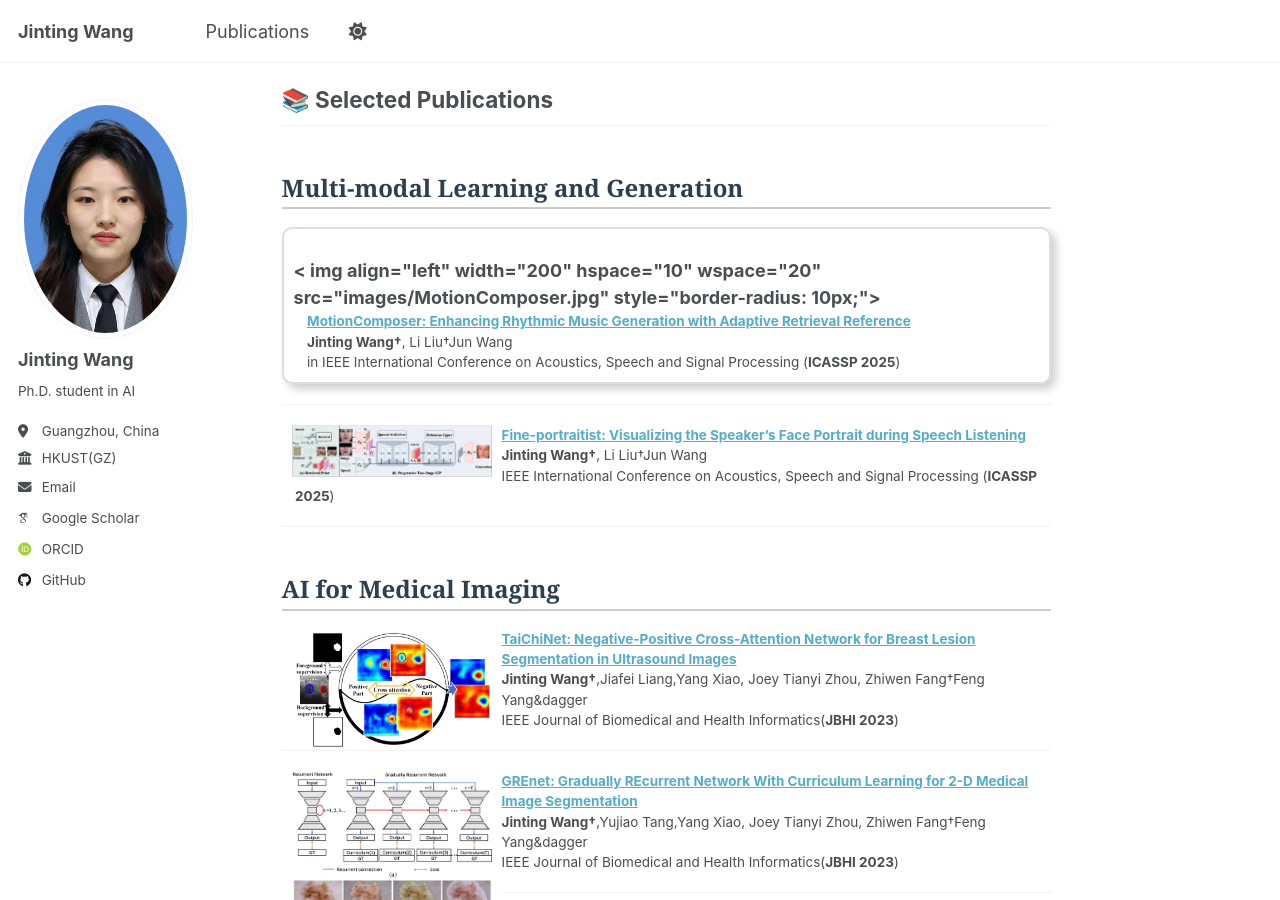
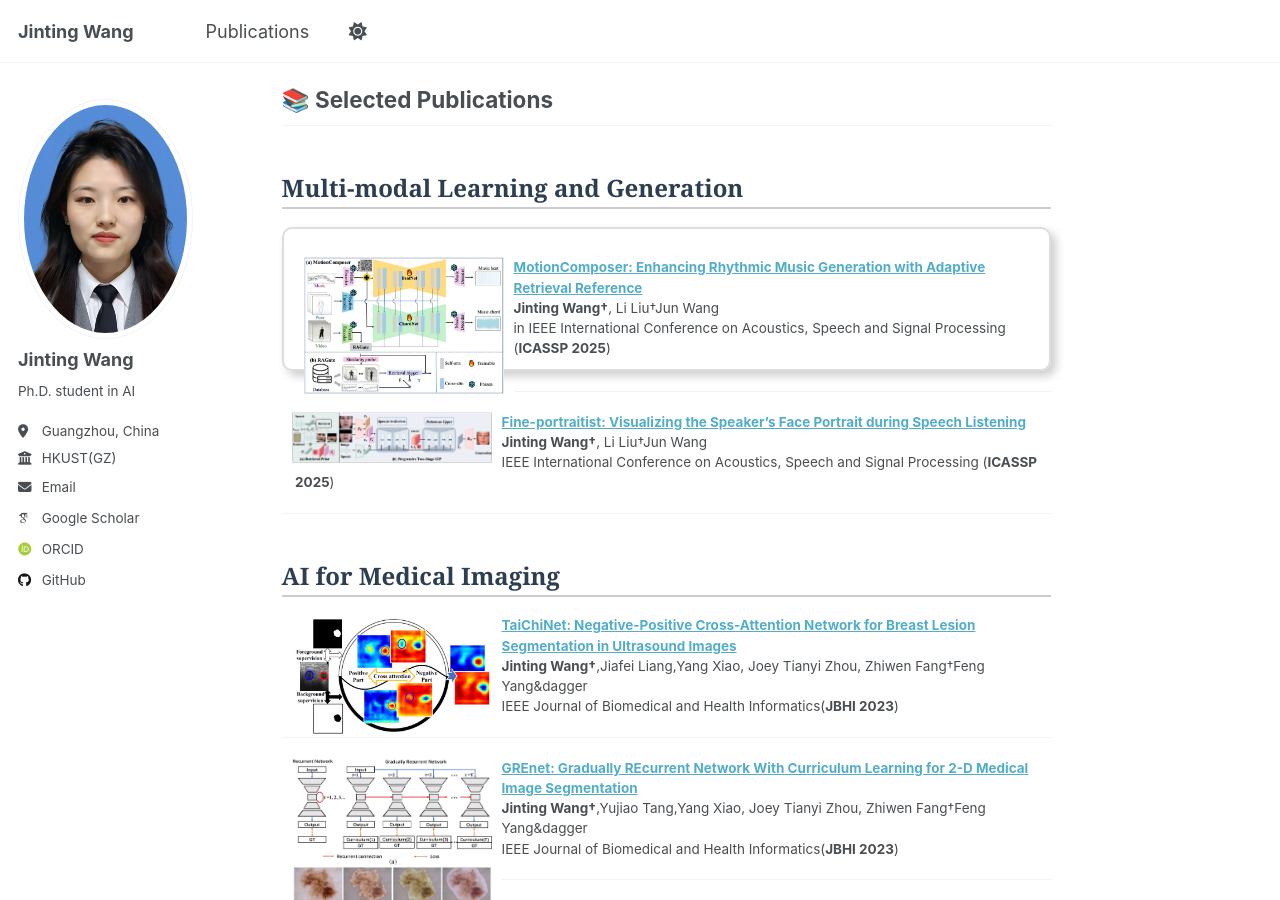
Before and after one commit to beria-moon/Beria.github.io, a Jekyll site: the page built from _pages/about.md, in a window 1280 px wide and 900 px high, scrolled down 739 px. Built offline with Jekyll 4.4.1, drawn with Linux system fonts in a browser that asks for light colours; some web fonts are replaced.

Commit message:
Update about.md

```diff
--- a/_pages/about.md
+++ b/_pages/about.md
@@ -43,14 +43,14 @@ redirect_from:
  Multi-modal Learning and Generation
 </h2>
 <dl style="border: 2px solid #ddd; border-radius: 10px; box-shadow: 5px 5px 10px rgba(0, 0, 0, 0.2); padding: 10px;">
-  <dt>
-    < img align="left" width="200" hspace="10" wspace="20" src="images/MotionComposer.jpg" style="border-radius: 10px;">
-  </dt>
-  <dd>
-    <a href=""><strong>MotionComposer: Enhancing Rhythmic Music Generation with Adaptive Retrieval Reference</strong></a >
-  </dd>
-  <dd><strong><strong>Jinting Wang</strong>&dagger;</strong>, Li Liu&dagger;Jun Wang</dd>
-  <dd><strong class="First"></strong> in IEEE International Conference on Acoustics, Speech and Signal Processing (<strong>ICASSP 2025</strong>)</dd>
+ <dt><img align="left" width="200"
+hspace="10" wspace="20" src="images/MotionComposer.jpg">
+</dt>
+  <dd><a href="https://ieeexplore.ieee.org/abstract/document/10889094"><strong>
+MotionComposer: Enhancing Rhythmic Music Generation with Adaptive Retrieval Reference
+</strong></a></dd>
+<dd><strong><strong>Jinting Wang</strong>&dagger;</strong>, Li Liu&dagger;Jun Wang</dd>
+<dd> <strong class="First"></strong> in IEEE International Conference on Acoustics, Speech and Signal Processing (<strong>ICASSP 2025</strong>)</dd>
 </dl>
 <hr style="margin-top: 20px; margin-bottom: 20px;">
 
```
